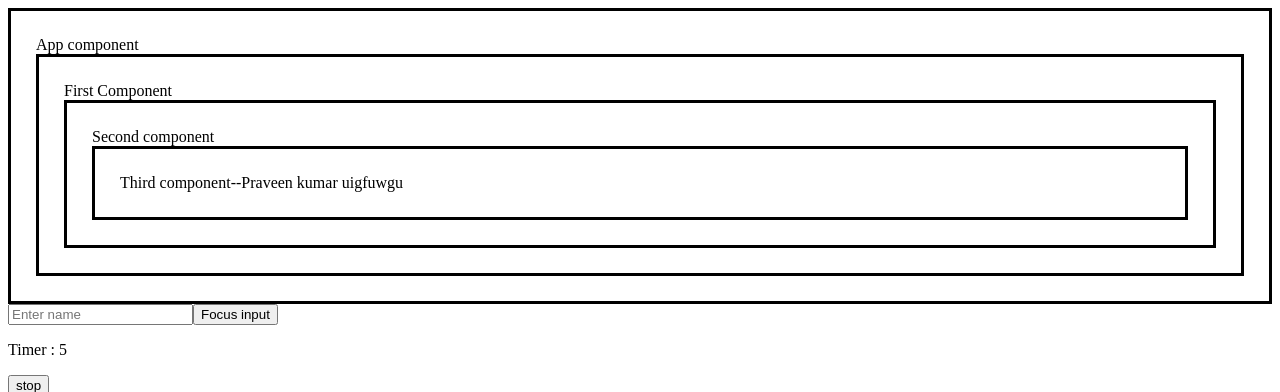
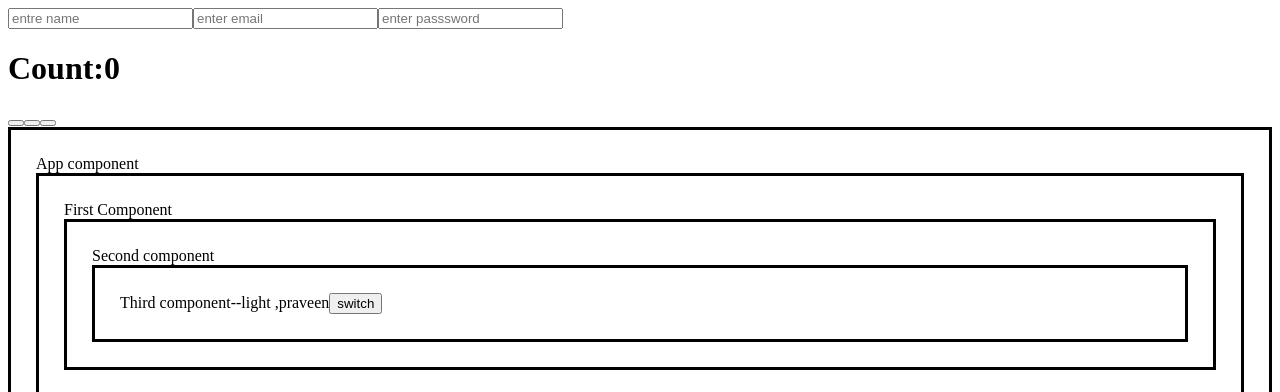
Before and after one commit to kamalrajms/ReactProject, a React (Vite) app: page / in a window 1280 px wide. Shown: the top 392 px of the page. Built offline with nearby package versions, Linux system fonts and the light colour scheme; no server answers.

Commit message:
useReducer(),usecontext()

```diff
--- a/src/App.jsx
+++ b/src/App.jsx
@@ -13,25 +13,28 @@ import UseEffectTimer from "./Component/UseEffectTimer";
 import UseEffectAIP from "./Component/UseEffectAIP";
 import UserefHook from "./Component/UserefHook";
 import First from "./Context/First";
+import UseReducerHook from "./Component/UseReducerHook";
+import UsereducerHookForm from "./Component/UsereducerHookForm";
 
 export const Pass = createContext();
 
 // export const Theme = createContext();
 
 export default function App() {
-  const name = "Praveen kumar uigfuwgu";
+  const name = "Praveen kumar ";
   const [user, setUser] = useState(true);
 
+  //usecontext eg 2
 
-//usecontext eg 2
-
-   const[mode,setMode]=useState("light")
-   const data={name:"praveen"}
+  const [mode, setMode] = useState("light");
+  const data = { name: "praveen" };
   return (
     <div>
+      <UsereducerHookForm/>
+      <UseReducerHook />
       <nav className="border">
         App component
-        <Pass.Provider value={name}>
+        <Pass.Provider value={{ mode, setMode, data }}>
           <First />
         </Pass.Provider>
       </nav>
--- /dev/null
+++ b/src/Component/UseReducerHook.jsx
@@ -0,0 +1,26 @@
+import React, { useReducer } from "react";
+
+export default function UseReducerHook() {
+  const initialState = { count: 0 };
+  function reducerFun(state, action) {
+    switch (action.type) {
+      case "inc":
+        return { count: state.count + 1 };
+      case "dec":
+        return { count: state.count - 1 };
+      case "reset":
+        return { count: 0 };
+      default:
+        return state;
+    }
+  }
+  const [state, dispatch] = useReducer(reducerFun, initialState);
+  return (
+    <div>
+      <h1>Count:{state.count}</h1>
+      <button onClick={() => dispatch({ type: "inc" })}></button>
+      <button onClick={() => dispatch({ type: "dec" })}></button>
+      <button onClick={() => dispatch({ type: "reset" })}></button>
+    </div>
+  );
+}
--- /dev/null
+++ b/src/Component/UsereducerHookForm.jsx
@@ -0,0 +1,50 @@
+import React, { useReducer } from "react";
+
+export default function UsereducerHookForm() {
+  const initialState = {
+    name: "",
+    email: "",
+    password: "",
+  };
+
+  function formReducer(state, action) {
+    return {
+      ...state,
+      [action.field]: action.value,
+    };
+  }
+  const [state, dispatch] = useReducer(formReducer, initialState);
+
+  function handleinput(e) {
+    dispatch({
+      field: e.target.name,
+      value: e.target.value,
+    });
+  }
+
+  return (
+    <div>
+      <input
+        type="text"
+        name="name"
+        placeholder="entre name"
+        onChange={handleinput}
+        value={state.name}
+      />
+      <input
+        type="email"
+        name="email"
+        placeholder="enter email"
+        onChange={handleinput}
+        value={state.email}
+      />
+      <input
+        type="pasword"
+        name="pasword"
+        placeholder="enter passsword"
+        onChange={handleinput}
+        value={state.password}
+      />
+    </div>
+  );
+}
--- a/src/Context/Third.jsx
+++ b/src/Context/Third.jsx
@@ -2,6 +2,14 @@ import React, { useContext } from "react";
 import { Pass } from "../App";
 
 export default function Third() {
-  const passname = useContext(Pass);
-  return <div className="border">Third component--{passname}</div>;
+  // const passname = useContext(Pass);
+  const { mode, setMode, data } = useContext(Pass);
+  return (
+    <div className={mode}>
+      Third component--{mode} ,{data.name}
+      <button onClick={() => setMode(mode === "light" ? "dark" : "light")}>
+        switch
+      </button>
+    </div>
+  );
 }
--- a/src/index.css
+++ b/src/index.css
@@ -36,3 +36,15 @@
   border: 3px solid black;
   padding: 25px;
 }
+.light {
+  background: #fff;
+  color: #000;
+  border: 3px solid black;
+  padding: 25px;
+}
+.dark {
+  background-color: #000;
+  color: white;
+  border: 3px solid black;
+  padding: 25px;
+}
```
Also changed, not shown: src/text.txt.
